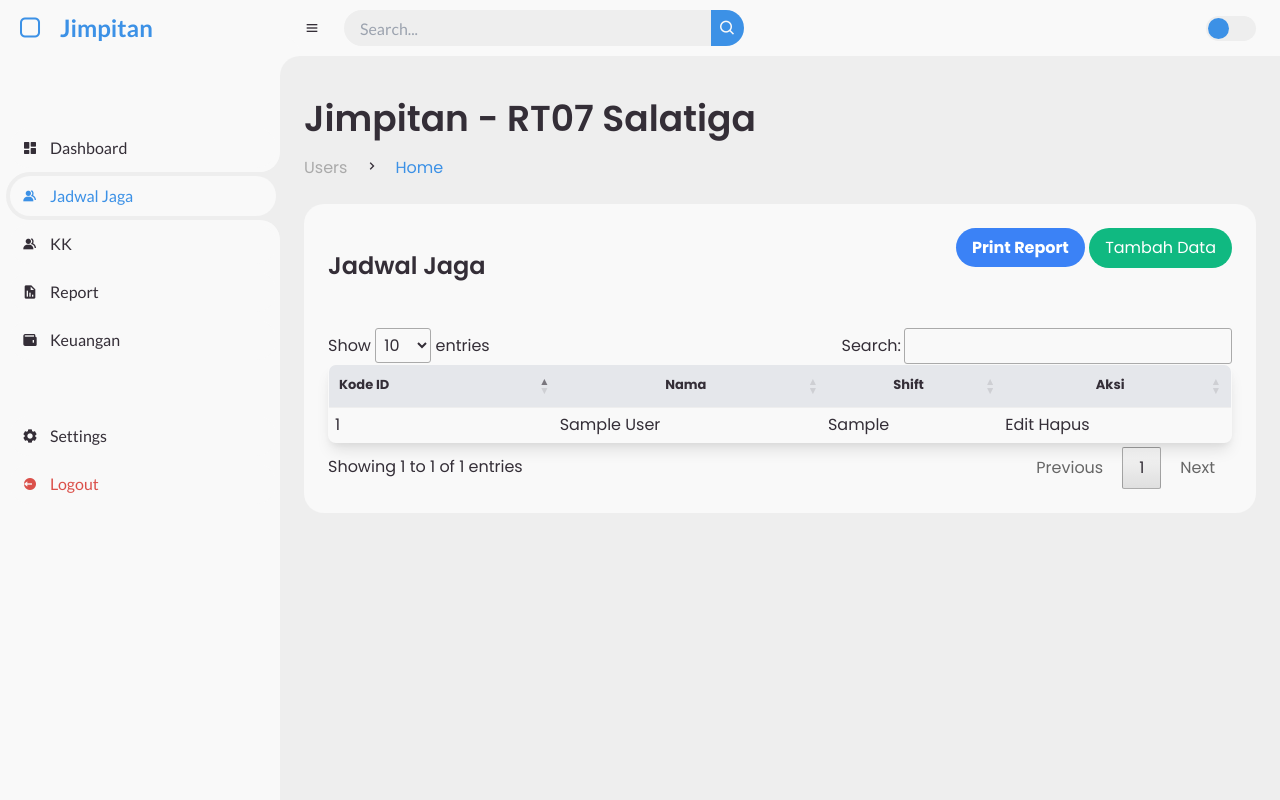
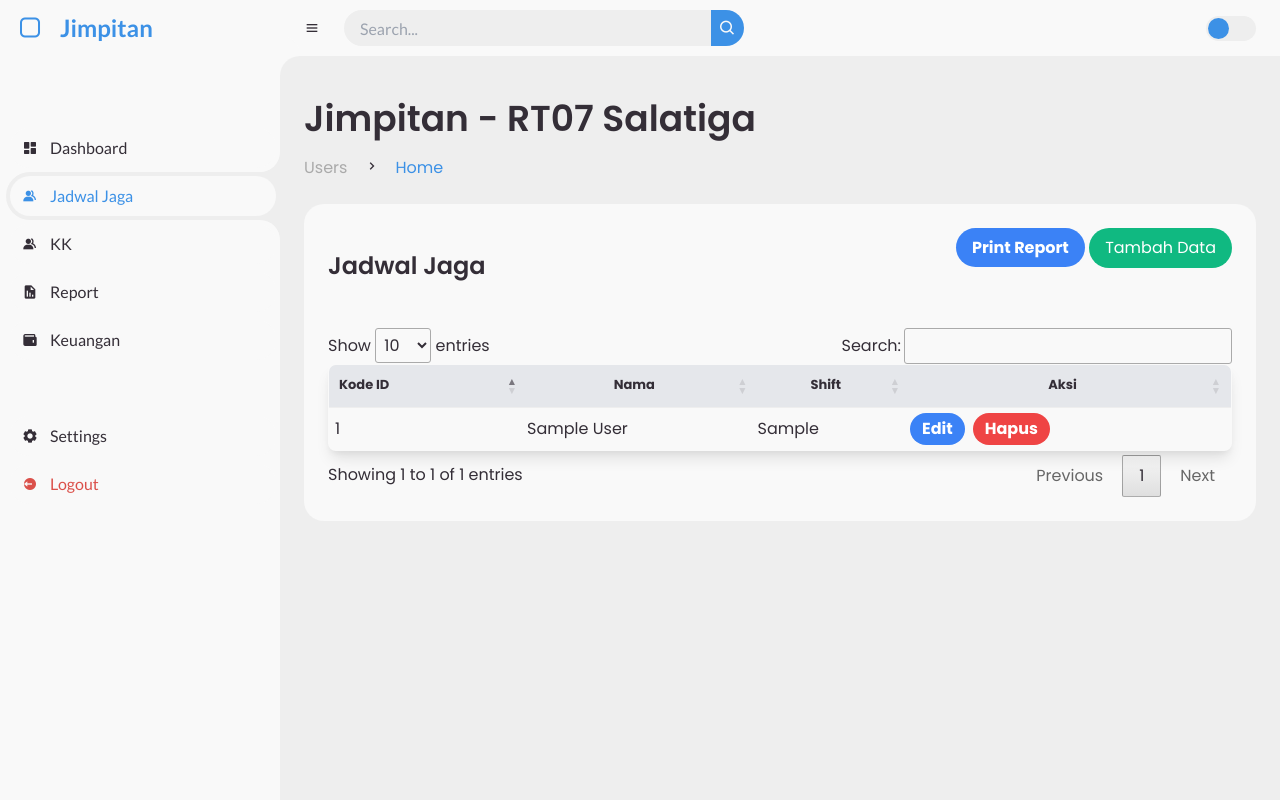
Before and after one commit to abiydoni/jimpitannew, a PHP site: page /dashboard/jadwal.php in a window 1280 px wide. Run offline with PHP 8.4, Linux system fonts and the light colour scheme; the visitor is signed in with stand-in values (Sample User, id 1); tables that the repository leaves empty or names only in its code hold one stand-in row (values such as "Sample post"); some libraries are stand-ins or nearby versions.

Commit message:
Update jadwal.php

```diff
--- a/dashboard/jadwal.php
+++ b/dashboard/jadwal.php
@@ -178,9 +178,9 @@ $users = $stmt->fetchAll(PDO::FETCH_ASSOC);
                                 <td><?php echo htmlspecialchars($user["id_code"]); ?></td>
                                 <td><?php echo htmlspecialchars($user["name"]); ?></td>
                                 <td><?php echo htmlspecialchars($user["shift"]); ?></td>
-                                <td>
-                                    <button onclick="editUser(<?php echo $user['id']; ?>, '<?php echo $user['id_code']; ?>', '<?php echo $user['user_name']; ?>', '<?php echo $user['name']; ?>', '<?php echo $user['shift']; ?>', '<?php echo $user['role']; ?>')">Edit</button>
-                                    <a href="crud_users.php?delete=<?php echo $user['id']; ?>" onclick="return confirm('Yakin ingin menghapus data ini?')">Hapus</a>
+                                <td class="flex space-x-2">
+                                    <button onclick="editUser(<?php echo $user['id']; ?>, '<?php echo $user['id_code']; ?>', '<?php echo $user['user_name']; ?>', '<?php echo $user['name']; ?>', '<?php echo $user['shift']; ?>', '<?php echo $user['role']; ?>')" class="bg-blue-500 hover:bg-blue-700 text-white font-bold py-1 px-3 rounded">Edit</button>
+                                    <a href="crud_users.php?delete=<?php echo $user['id']; ?>" onclick="return confirm('Yakin ingin menghapus data ini?')" class="bg-red-500 hover:bg-red-700 text-white font-bold py-1 px-3 rounded">Hapus</a>
                                 </td>
                             </tr>
                         <?php endforeach; ?>
```
